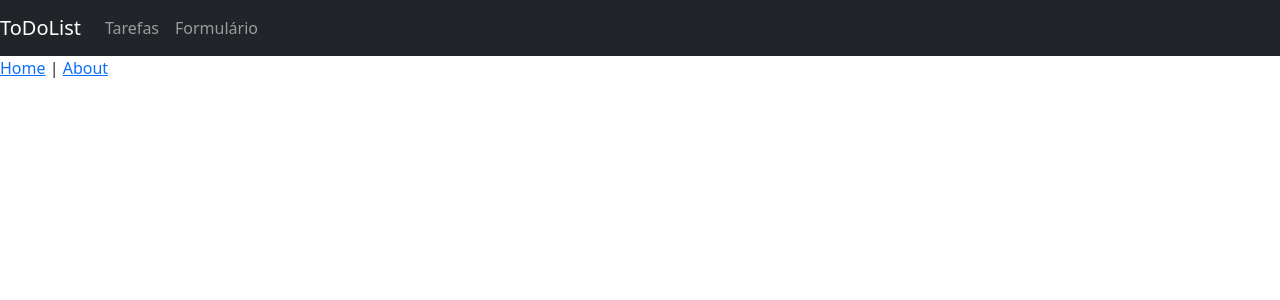
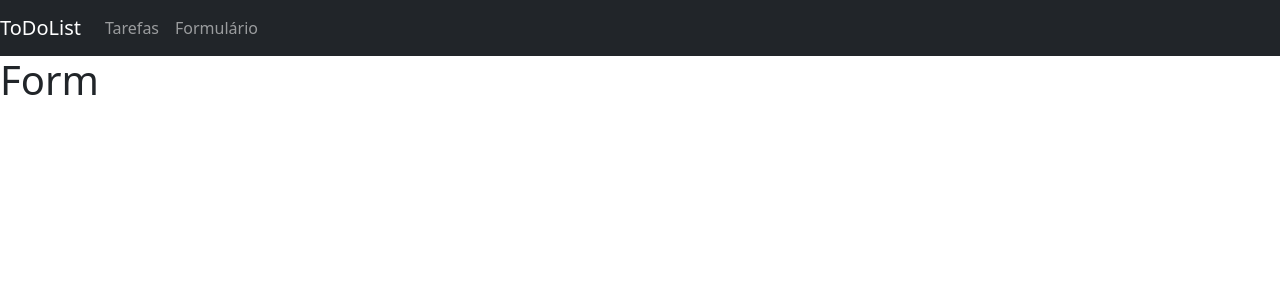
Before and after one commit to jefersoniw/todo-list-vue-option-api, a Vue app: page /form in a window 1280 px wide. Shown: the top 300 px of the page. Built offline with nearby package versions, Linux system fonts and the light colour scheme.

Commit message:
feat: Criação de rotas e componentes.

```diff
--- a/src/App.vue
+++ b/src/App.vue
@@ -1,10 +1,6 @@
 <template>
   <div id="app">
     <NavBar />
-    <nav>
-      <router-link to="/">Home</router-link> |
-      <router-link to="/about">About</router-link>
-    </nav>
     <router-view />
   </div>
 </template>
--- a/src/components/NavBar.vue
+++ b/src/components/NavBar.vue
@@ -7,8 +7,8 @@
 
       <b-collapse id="nav-collapse" is-nav>
         <b-navbar-nav>
-          <b-nav-item href="#">Tarefas</b-nav-item>
-          <b-nav-item href="#">Formulário</b-nav-item>
+          <b-nav-item to="/">Tarefas</b-nav-item>
+          <b-nav-item to="/form">Formulário</b-nav-item>
         </b-navbar-nav>
       </b-collapse>
     </b-navbar>
--- a/src/router/index.js
+++ b/src/router/index.js
@@ -1,22 +1,20 @@
 import Vue from 'vue'
 import VueRouter from 'vue-router'
-import HomeView from '../views/HomeView.vue'
+import List from '../views/List.vue'
+import Form from '../views/Form.vue'
 
 Vue.use(VueRouter)
 
 const routes = [
   {
     path: '/',
-    name: 'home',
-    component: HomeView
+    name: 'list',
+    component: List
   },
   {
-    path: '/about',
-    name: 'about',
-    // route level code-splitting
-    // this generates a separate chunk (about.[hash].js) for this route
-    // which is lazy-loaded when the route is visited.
-    component: () => import(/* webpackChunkName: "about" */ '../views/AboutView.vue')
+    path: '/form',
+    name: 'Form',
+    component: Form
   }
 ]
 
--- a/src/views/AboutView.vue
+++ /dev/null
@@ -1,5 +0,0 @@
-<template>
-  <div class="about">
-    <h1>This is an about page</h1>
-  </div>
-</template>
--- /dev/null
+++ b/src/views/Form.vue
@@ -0,0 +1,5 @@
+<template>
+  <div>
+    <h1>Form</h1>
+  </div>
+</template>
--- a/src/views/HomeView.vue
+++ /dev/null
@@ -1,18 +0,0 @@
-<template>
-  <div class="home">
-    <img alt="Vue logo" src="../assets/logo.png">
-    <HelloWorld msg="Welcome to Your Vue.js App"/>
-  </div>
-</template>
-
-<script>
-// @ is an alias to /src
-import HelloWorld from '@/components/HelloWorld.vue'
-
-export default {
-  name: 'HomeView',
-  components: {
-    HelloWorld
-  }
-}
-</script>
--- /dev/null
+++ b/src/views/List.vue
@@ -0,0 +1,5 @@
+<template>
+  <div>
+    <h1>List</h1>
+  </div>
+</template>
```
